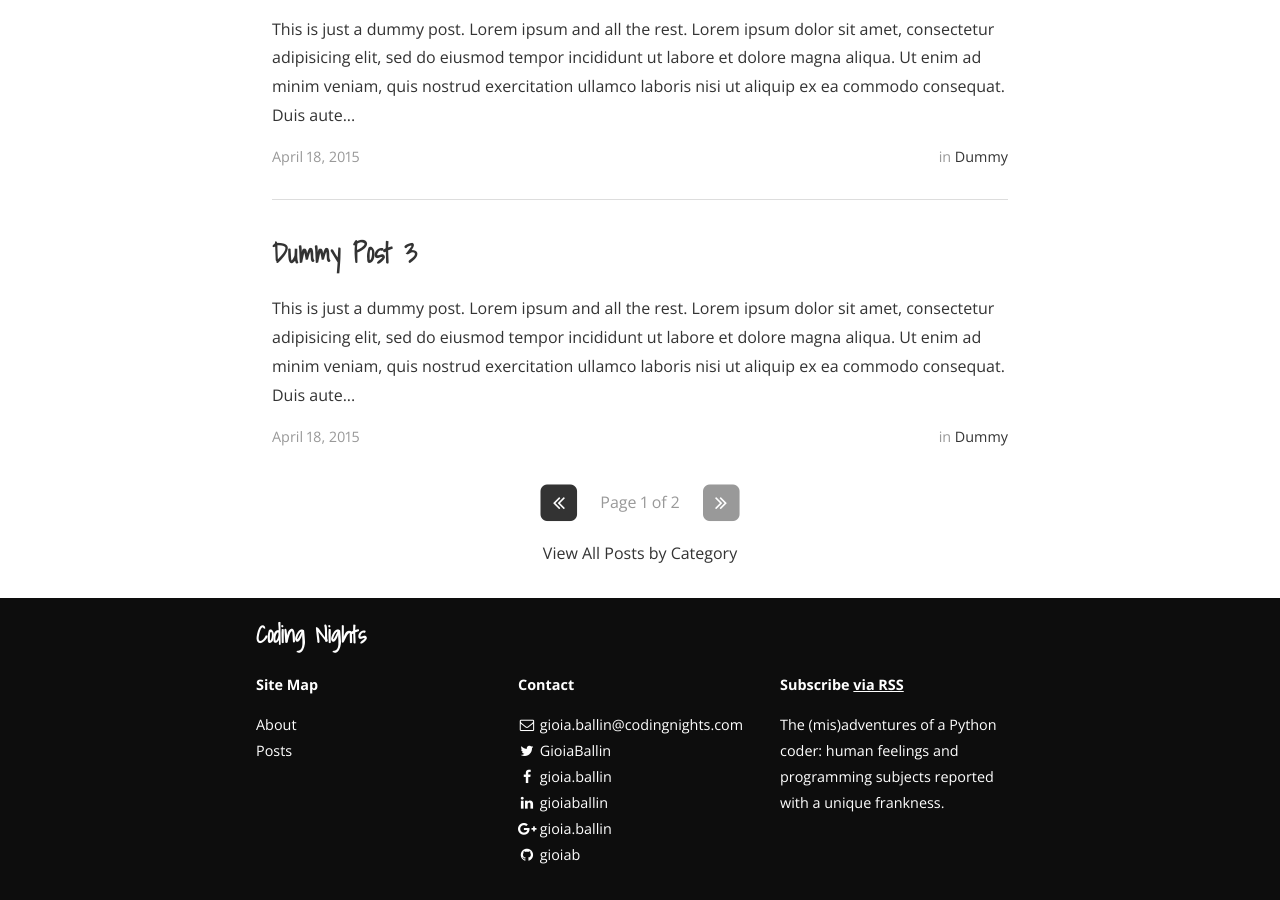
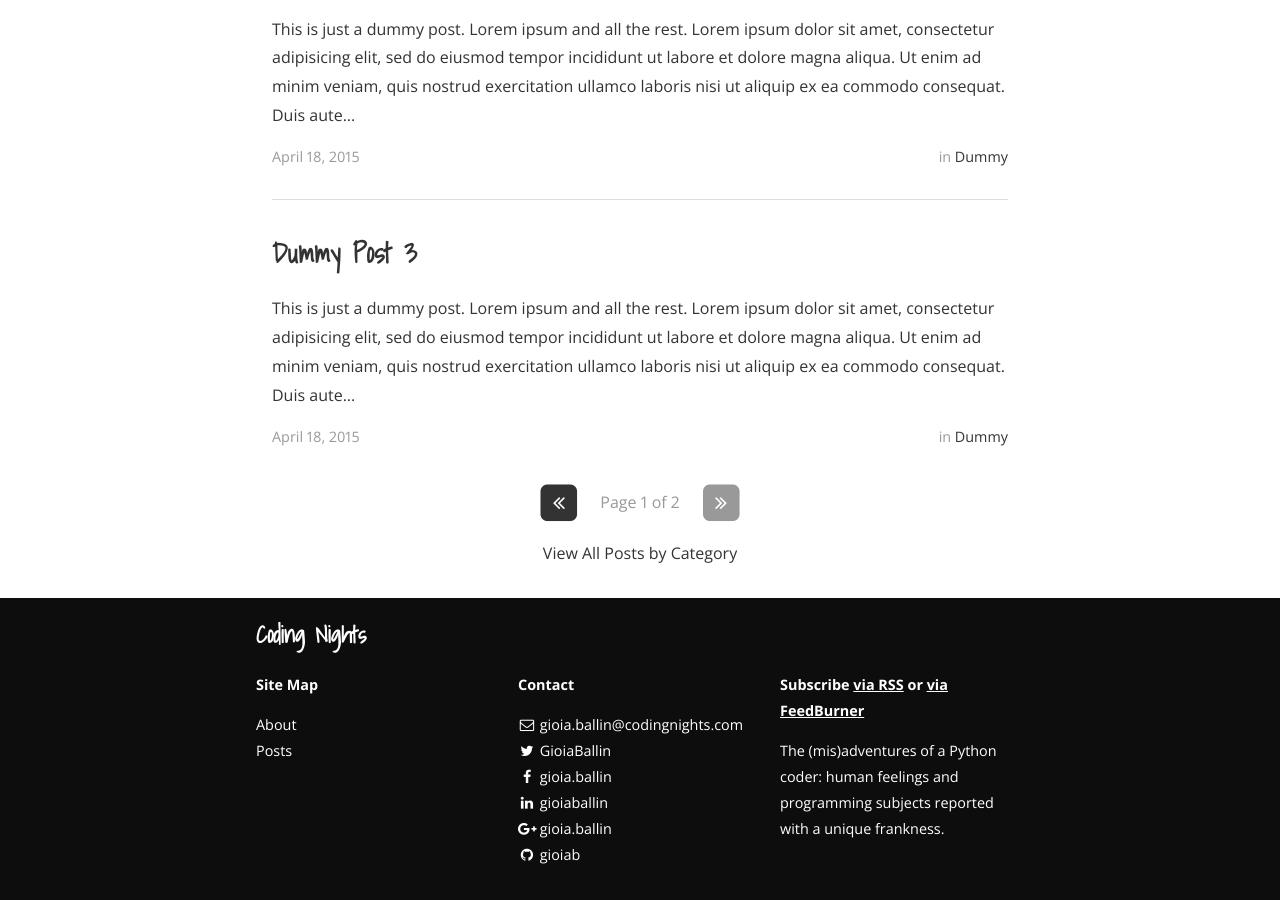
Before and after one commit to gioiab/gioiab.github.io, a Jekyll site: the page built from index.html, in a window 1280 px wide and 900 px high, scrolled down 1318 px. Built offline with Jekyll 4.4.1, drawn with Linux system fonts in a browser that asks for light colours; nearby versions of some CDN libraries; the list of posts is cut into pages by our own code; a style sheet for code colours, icons or effects is not loaded.

Commit message:
Adjusting colours, footer links (target blank added) and adding FeedBurner.

```diff
--- a/_includes/footer.html
+++ b/_includes/footer.html
@@ -30,7 +30,7 @@
         {% for social in site.social %}
           {% if social.url != null %}
           <li>
-            <a href="{{ social.url }}" title="{{ social.desc }}">
+            <a href="{{ social.url }}" title="{{ social.desc }}" target="_blank">
               <i class="fa fa-{{ social.icon }}"></i>
               <span class="username">{% if social.username %}{{ social.username }}{% else %}{{ social.name }}{% endif %}</span>
             </a>
@@ -42,7 +42,10 @@
     </div>
 
     <div class="site-signature">
-      <p class="rss-subscribe text"><strong>Subscribe <a href="{{ "/feed.xml" | prepend: site.baseurl }}">via RSS</a></strong></p>
+      <p class="rss-subscribe text">
+        <strong>Subscribe <a href="{{ "/feed.xml" | prepend: site.baseurl }}" target="_blank">via RSS</a>
+        or <a href="http://feeds.feedburner.com/CodingNights" target="_blank">via FeedBurner</a></strong>
+      </p>
       <p class="text">{{ site.description }}</p>
     </div>
 
```
Also changed, not shown: 18 other files.
